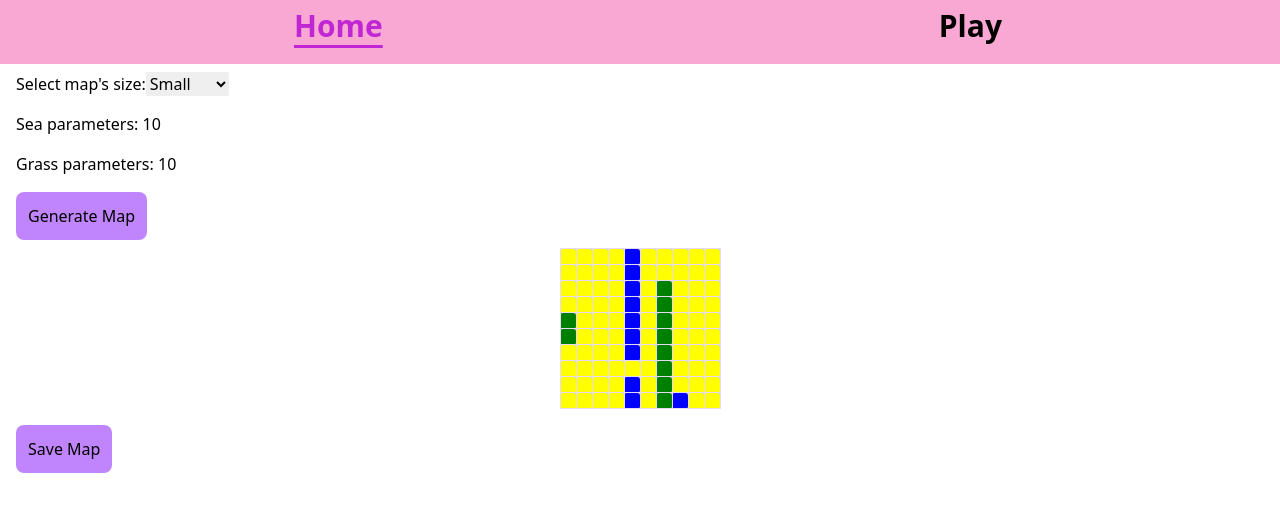
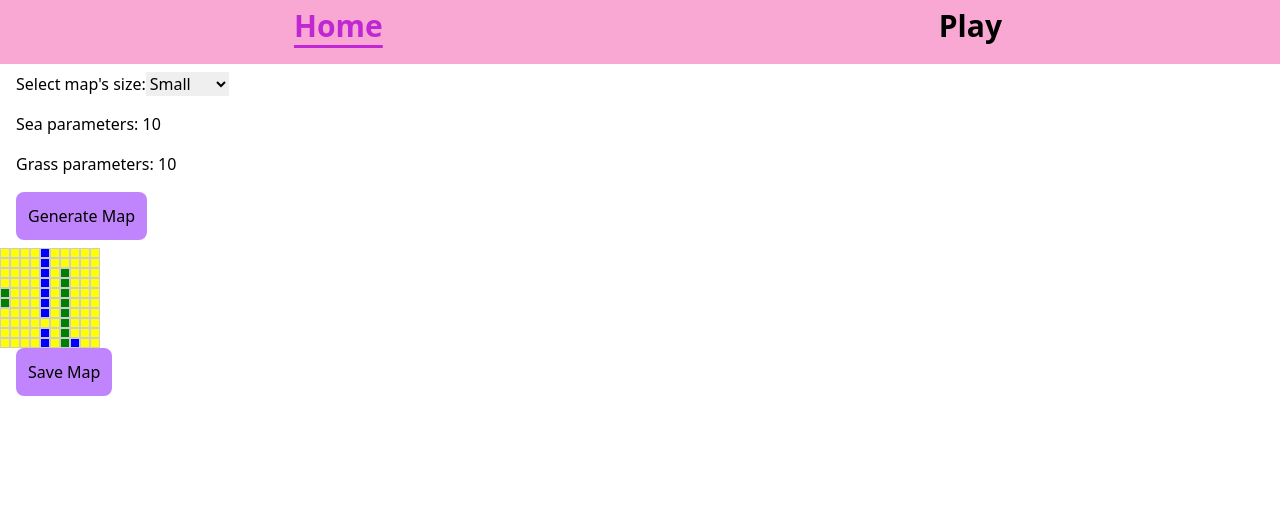
Before and after one commit to ranran2121/pokemon-game, a React (Create React App) app: page / in a window 1280 px wide. Both pictures are taken after a click on the button "Generate Map". Shown: the top 512 px of the page. Built offline with nearby package versions, Linux system fonts and the light colour scheme.

Commit message:
add typescript and move map to its own component

```diff
--- /dev/null
+++ b/src/components/Map.tsx
@@ -0,0 +1,61 @@
+import React from "react";
+
+const Map = ({
+  localMap,
+  pokemonData = null,
+  size = "10px",
+}: {
+  localMap: string[][];
+  pokemonData?: any;
+  size?: string;
+}) => {
+  return (
+    <div
+      style={{
+        display: "grid",
+        gridTemplateColumns: `repeat(${localMap[0].length}, ${size})`,
+      }}
+    >
+      {localMap.flat().map((cell, index) => {
+        const isPokemon = cell.startsWith("pokemon-");
+        const pokemonName = isPokemon ? cell.split("-")[1] : null;
+
+        return (
+          <div
+            key={index}
+            style={{
+              width: size,
+              height: size,
+              backgroundColor: isPokemon
+                ? "red" // Color for Pokémon
+                : cell === "sea"
+                ? "blue"
+                : cell === "grass"
+                ? "green"
+                : "yellow",
+              border: "1px solid #ccc",
+              position: "relative",
+            }}
+          >
+            {isPokemon && pokemonName && pokemonData?.sprites && (
+              <img
+                src={pokemonData.sprites.front_default}
+                alt={pokemonName}
+                style={{
+                  width: "100%",
+                  height: "100%",
+                  objectFit: "cover",
+                  position: "absolute",
+                  top: 0,
+                  left: 0,
+                }}
+              />
+            )}
+          </div>
+        );
+      })}
+    </div>
+  );
+};
+
+export default Map;
--- a/src/index.js
+++ b/src/index.tsx
@@ -6,7 +6,7 @@ import { RouterProvider } from "react-router-dom";
 import reportWebVitals from "./reportWebVitals";
 import router from "./routing";
 
-const root = ReactDOM.createRoot(document.getElementById("root"));
+const root = ReactDOM.createRoot(document.getElementById("root")!);
 root.render(
   <React.StrictMode>
     <RouterProvider router={router} />
--- a/src/routes/Home.js
+++ b/src/routes/Home.tsx
@@ -1,13 +1,14 @@
 import React, { useState } from "react";
+import Map from "../components/Map";
 
 const Home = () => {
-  const [map, setMap] = useState(null);
+  const [map, setMap] = useState<string[][] | null>(null);
   const [dimensions, setDimensions] = useState("small");
   const [sea, setSea] = useState(10);
   const [grass, setGrass] = useState(10);
 
   const generateMap = () => {
-    let size;
+    let size: number;
     switch (dimensions) {
       case "small":
         size = 10;
@@ -28,11 +29,16 @@ const Home = () => {
 
     // initialize with all land cells
     const map = Array(size)
-      .fill()
+      .fill("")
       .map(() => Array(size).fill("land"));
 
-    // helpr function to place contiguously cells
-    const placeContiguousArea = (map, size, numCells, terrainType) => {
+    // helper function to place contiguously cells
+    const placeContiguousArea = (
+      map: string[][],
+      size: number,
+      numCells: number,
+      terrainType: string
+    ) => {
       let placedCells = 0;
       while (placedCells < numCells) {
         const startX = Math.floor(Math.random() * size);
@@ -134,56 +140,7 @@ const Home = () => {
         </div>
       </div>
 
-      {map && (
-        <div id="gridContainer">
-          <table>
-            <tbody>
-              {map.map((row, i) => {
-                return (
-                  <tr key={i}>
-                    {row.map((_, j) => {
-                      if (map[i][j] === "land") {
-                        return (
-                          <td
-                            key={j}
-                            className="w-4 h-4"
-                            style={{ backgroundColor: "yellow" }}
-                          ></td>
-                        );
-                      }
-                      if (map[i][j] === "sea") {
-                        return (
-                          <td
-                            key={j}
-                            className="w-4 h-4"
-                            style={{ backgroundColor: "blue" }}
-                          ></td>
-                        );
-                      }
-                      if (map[i][j] === "grass") {
-                        return (
-                          <td
-                            key={j}
-                            className="w-4 h-4"
-                            style={{ backgroundColor: "green" }}
-                          ></td>
-                        );
-                      }
-                      return (
-                        <td
-                          key={j}
-                          className="w-4 h-4"
-                          style={{ backgroundColor: "red" }}
-                        ></td>
-                      );
-                    })}
-                  </tr>
-                );
-              })}
-            </tbody>
-          </table>
-        </div>
-      )}
+      {map && <Map localMap={map} />}
 
       <div className="pl-4">
         <button
--- a/src/routes/PlayPage.js
+++ b/src/routes/PlayPage.tsx
@@ -1,14 +1,15 @@
 import React, { useEffect, useState } from "react";
 import { NavLink } from "react-router-dom";
 import { fetchRandomPokemon } from "../lib/utils";
+import Map from "../components/Map";
 
 const PlayPage = () => {
-  const [localMap, setLocalMap] = useState(null);
-  const [pokemonData, setPokemonData] = useState(null);
-  const [error, setError] = useState("");
-  const [capturedPokemons, setCapturedPokemons] = useState([]);
+  const [localMap, setLocalMap] = useState<string[][] | null>(null);
+  const [pokemonData, setPokemonData] = useState<any | null>(null);
+  const [error, setError] = useState<string | null>(null);
+  const [capturedPokemons, setCapturedPokemons] = useState<any[]>([]);
   const [pokemonPosition, setPokemonPosition] = useState({ row: 0, col: 0 });
-  const [previousCellValue, setPreviousCellValue] = useState();
+  const [previousCellValue, setPreviousCellValue] = useState("");
 
   const reset = () => {
     localStorage.clear();
@@ -16,7 +17,8 @@ const PlayPage = () => {
     setError(null);
     setCapturedPokemons([]);
     setPokemonData(null);
-    setPokemonPosition(null);
+    setPokemonPosition({ row: 0, col: 0 });
+    setPreviousCellValue("");
   };
 
   useEffect(() => {
@@ -71,14 +73,13 @@ const PlayPage = () => {
         ); // Save pokemon data to localStorage
       } catch (err) {
         setError("Failed to fetch Pokémon");
-        localStorage.setItem("generatedPokemon", null);
       }
     }
   };
 
   useEffect(() => {
     // Handle keyboard input for Pokémon movement
-    const handleKeyDown = async (event) => {
+    const handleKeyDown = async (event: any) => {
       if (!localMap || !pokemonData) return;
 
       const { row, col } = pokemonPosition;
@@ -121,7 +122,7 @@ const PlayPage = () => {
             const pokemonResponse = await fetchRandomPokemon();
 
             // Add the captured Pokémon to the list
-            setCapturedPokemons((prev) => [
+            setCapturedPokemons((prev: any[]) => [
               ...prev,
               {
                 name: pokemonResponse.data.name,
@@ -175,51 +176,7 @@ const PlayPage = () => {
                 </button>
               )}
             </div>
-            <div
-              style={{
-                display: "grid",
-                gridTemplateColumns: `repeat(${localMap[0].length}, 30px)`,
-              }}
-            >
-              {localMap.flat().map((cell, index) => {
-                const isPokemon = cell.startsWith("pokemon-");
-                const pokemonName = isPokemon ? cell.split("-")[1] : null;
-
-                return (
-                  <div
-                    key={index}
-                    style={{
-                      width: "30px",
-                      height: "30px",
-                      backgroundColor: isPokemon
-                        ? "red" // Color for Pokémon
-                        : cell === "sea"
-                        ? "blue"
-                        : cell === "grass"
-                        ? "green"
-                        : "yellow",
-                      border: "1px solid #ccc",
-                      position: "relative",
-                    }}
-                  >
-                    {isPokemon && pokemonName && pokemonData?.sprites && (
-                      <img
-                        src={pokemonData.sprites.front_default} // Use the correct image URL
-                        alt={pokemonName}
-                        style={{
-                          width: "100%",
-                          height: "100%",
-                          objectFit: "cover",
-                          position: "absolute",
-                          top: 0,
-                          left: 0,
-                        }}
-                      />
-                    )}
-                  </div>
-                );
-              })}
-            </div>
+            <Map pokemonData={pokemonData} localMap={localMap} size="30px" />
           </div>
         ) : (
           <p>
```
Also changed, not shown: package.json (+14 -2 lines), tsconfig.json (added, +19 -0 lines), src/components/ErrorPage.tsx (renamed from src/components/ErrorPage.js), src/components/Navbar.tsx (renamed from src/components/Navbar.js), src/logo.svg (deleted), src/routes/Root.tsx (renamed from src/routes/Root.js), src/routing.tsx (renamed from src/routing.js), src/setupTests.ts (renamed from src/setupTests.js), 1 other file (tests, documents, lock files or other folders).
